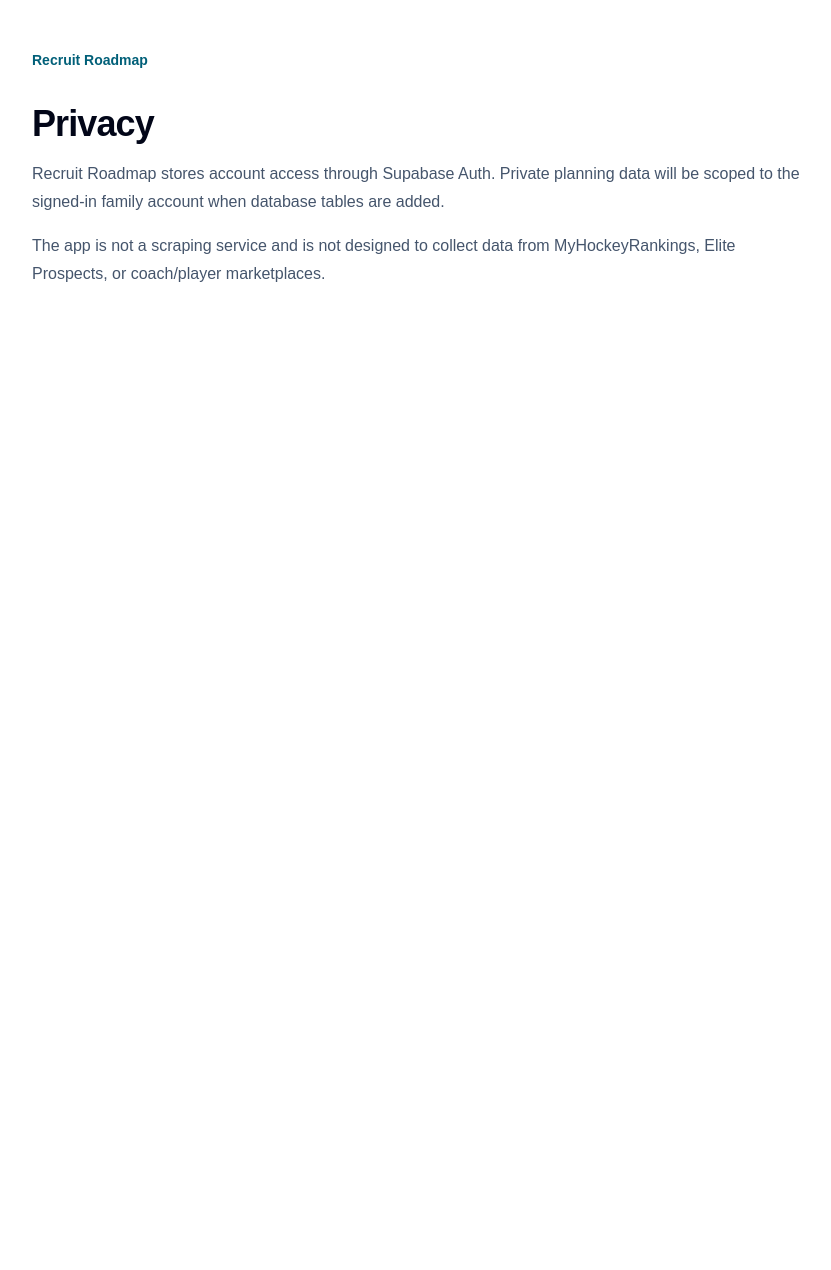
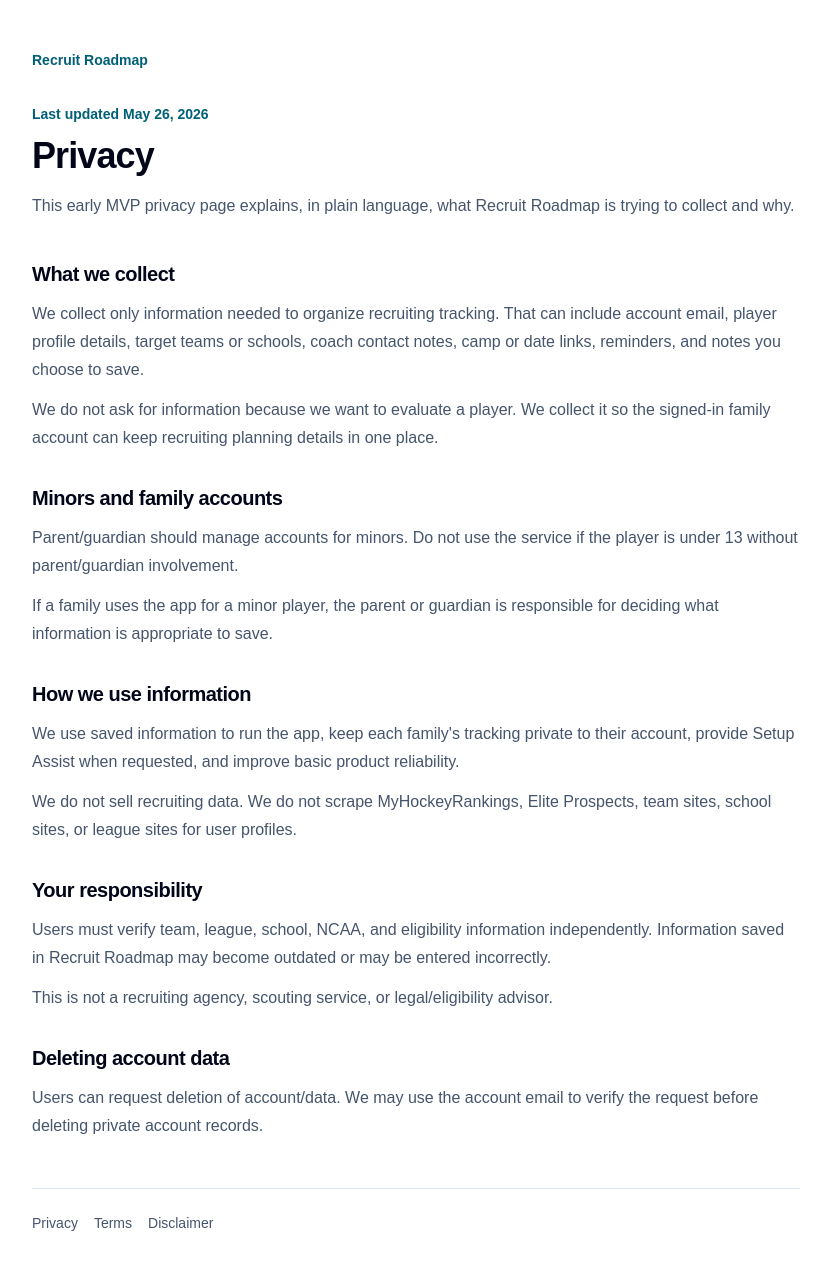
Before and after one commit to kingston-du/recruit-roadmap, a Next.js app: page /privacy in a window 1280 px wide. Shown: the top 1270 px of the page, without its empty margins (224-1055 px from the left). Before the commit the page ends 800 px from the top, so only its background shows below. Built offline with nearby package versions, Linux system fonts and the light colour scheme.

Commit message:
Add privacy terms and disclaimer pages

```diff
--- a/app/disclaimer/page.tsx
+++ b/app/disclaimer/page.tsx
@@ -1,19 +1,81 @@
 import Link from "next/link";
+
+import { LegalFooterLinks } from "@/components/recruit/legal-footer-links";
+
+const disclaimerSections = [
+  {
+    title: "Planning tool only",
+    body: [
+      "Recruit Roadmap helps families organize targets, dates, contacts, profile links, notes, and next steps. This is not a recruiting agency, scouting service, or legal/eligibility advisor.",
+      "The app does not evaluate players, rank players, decide where players should go, send messages to coaches, or scrape recruiting websites.",
+    ],
+  },
+  {
+    title: "No guaranteed outcomes",
+    body: [
+      "We do not guarantee roster spots, scholarships, placement, coach responses, or recruiting outcomes.",
+      "Any recruiting result depends on many people and rules outside this app, including players, families, coaches, teams, schools, leagues, and eligibility organizations.",
+    ],
+  },
+  {
+    title: "Verify independently",
+    body: [
+      "Users must verify team, league, school, NCAA, and eligibility information independently. Do not rely on saved notes, links, or dates as the final source of truth.",
+      "Before making decisions, check current official team, league, school, NCAA, and eligibility resources.",
+    ],
+  },
+  {
+    title: "Minors",
+    body: [
+      "Parent/guardian should manage accounts for minors. Do not use the service if the player is under 13 without parent/guardian involvement.",
+    ],
+  },
+  {
+    title: "Privacy reminder",
+    body: [
+      "We collect only information needed to organize recruiting tracking. Users can request deletion of account/data.",
+    ],
+  },
+];
 
 export default function DisclaimerPage() {
   return (
     <main className="min-h-screen bg-white px-5 py-12 text-slate-950">
-      <article className="mx-auto max-w-3xl">
+      <div className="mx-auto flex min-h-[calc(100vh-6rem)] max-w-3xl flex-col">
+        <article className="flex-1">
           <Link href="/" className="text-sm font-semibold text-cyan-800">
             Recruit Roadmap
           </Link>
-        <h1 className="mt-8 text-4xl font-semibold tracking-tight">Disclaimer</h1>
+          <p className="mt-8 text-sm font-semibold text-cyan-800">Last updated May 26, 2026</p>
+          <h1 className="mt-3 text-4xl font-semibold tracking-tight">Disclaimer</h1>
           <p className="mt-4 text-base leading-7 text-slate-600">
-          Recruit Roadmap helps families organize targets, dates, contacts, and next
-          steps. It does not evaluate players, advise where a player should go, contact
-          coaches, scrape recruiting sites, or promise any recruiting result.
+            This page keeps the boundary clear: Recruit Roadmap is for organizing
+            family recruiting work, not for promising or deciding recruiting results.
           </p>
+
+          <div className="mt-10 grid gap-8">
+            {disclaimerSections.map((section) => (
+              <section key={section.title}>
+                <h2 className="text-xl font-semibold tracking-tight">{section.title}</h2>
+                <div className="mt-3 grid gap-3">
+                  {section.body.map((paragraph) => (
+                    <p key={paragraph} className="text-base leading-7 text-slate-600">
+                      {paragraph}
+                    </p>
+                  ))}
+                </div>
+              </section>
+            ))}
+          </div>
         </article>
+
+        <footer className="mt-12 border-t border-slate-200 pt-6">
+          <LegalFooterLinks
+            className="flex flex-wrap gap-4 text-sm"
+            linkClassName="text-slate-600 hover:text-cyan-800"
+          />
+        </footer>
+      </div>
     </main>
   );
 }
--- a/app/privacy/page.tsx
+++ b/app/privacy/page.tsx
@@ -1,23 +1,82 @@
 import Link from "next/link";
+
+import { LegalFooterLinks } from "@/components/recruit/legal-footer-links";
+
+const privacySections = [
+  {
+    title: "What we collect",
+    body: [
+      "We collect only information needed to organize recruiting tracking. That can include account email, player profile details, target teams or schools, coach contact notes, camp or date links, reminders, and notes you choose to save.",
+      "We do not ask for information because we want to evaluate a player. We collect it so the signed-in family account can keep recruiting planning details in one place.",
+    ],
+  },
+  {
+    title: "Minors and family accounts",
+    body: [
+      "Parent/guardian should manage accounts for minors. Do not use the service if the player is under 13 without parent/guardian involvement.",
+      "If a family uses the app for a minor player, the parent or guardian is responsible for deciding what information is appropriate to save.",
+    ],
+  },
+  {
+    title: "How we use information",
+    body: [
+      "We use saved information to run the app, keep each family's tracking private to their account, provide Setup Assist when requested, and improve basic product reliability.",
+      "We do not sell recruiting data. We do not scrape MyHockeyRankings, Elite Prospects, team sites, school sites, or league sites for user profiles.",
+    ],
+  },
+  {
+    title: "Your responsibility",
+    body: [
+      "Users must verify team, league, school, NCAA, and eligibility information independently. Information saved in Recruit Roadmap may become outdated or may be entered incorrectly.",
+      "This is not a recruiting agency, scouting service, or legal/eligibility advisor.",
+    ],
+  },
+  {
+    title: "Deleting account data",
+    body: [
+      "Users can request deletion of account/data. We may use the account email to verify the request before deleting private account records.",
+    ],
+  },
+];
 
 export default function PrivacyPage() {
   return (
     <main className="min-h-screen bg-white px-5 py-12 text-slate-950">
-      <article className="mx-auto max-w-3xl">
+      <div className="mx-auto flex min-h-[calc(100vh-6rem)] max-w-3xl flex-col">
+        <article className="flex-1">
           <Link href="/" className="text-sm font-semibold text-cyan-800">
             Recruit Roadmap
           </Link>
-        <h1 className="mt-8 text-4xl font-semibold tracking-tight">Privacy</h1>
+          <p className="mt-8 text-sm font-semibold text-cyan-800">Last updated May 26, 2026</p>
+          <h1 className="mt-3 text-4xl font-semibold tracking-tight">Privacy</h1>
           <p className="mt-4 text-base leading-7 text-slate-600">
-          Recruit Roadmap stores account access through Supabase Auth. Private planning
-          data will be scoped to the signed-in family account when database tables are
-          added.
+            This early MVP privacy page explains, in plain language, what Recruit
+            Roadmap is trying to collect and why.
           </p>
-        <p className="mt-4 text-base leading-7 text-slate-600">
-          The app is not a scraping service and is not designed to collect data from
-          MyHockeyRankings, Elite Prospects, or coach/player marketplaces.
+
+          <div className="mt-10 grid gap-8">
+            {privacySections.map((section) => (
+              <section key={section.title}>
+                <h2 className="text-xl font-semibold tracking-tight">{section.title}</h2>
+                <div className="mt-3 grid gap-3">
+                  {section.body.map((paragraph) => (
+                    <p key={paragraph} className="text-base leading-7 text-slate-600">
+                      {paragraph}
                     </p>
+                  ))}
+                </div>
+              </section>
+            ))}
+          </div>
         </article>
+
+        <footer className="mt-12 border-t border-slate-200 pt-6">
+          <LegalFooterLinks
+            className="flex flex-wrap gap-4 text-sm"
+            linkClassName="text-slate-600 hover:text-cyan-800"
+          />
+        </footer>
+      </div>
     </main>
   );
 }
--- a/app/terms/page.tsx
+++ b/app/terms/page.tsx
@@ -1,22 +1,84 @@
 import Link from "next/link";
+
+import { LegalFooterLinks } from "@/components/recruit/legal-footer-links";
+
+const termsSections = [
+  {
+    title: "What this service is",
+    body: [
+      "Recruit Roadmap is a planning and organization tool for hockey families. It helps users track their own player profile details, target teams or schools, coach contact notes, camps, dates, links, and next steps.",
+      "This is not a recruiting agency, scouting service, or legal/eligibility advisor.",
+    ],
+  },
+  {
+    title: "Accounts for minors",
+    body: [
+      "Parent/guardian should manage accounts for minors. Do not use the service if the player is under 13 without parent/guardian involvement.",
+      "Parents and guardians are responsible for deciding what information about a minor player is entered into the app.",
+    ],
+  },
+  {
+    title: "No recruiting promises",
+    body: [
+      "We do not guarantee roster spots, scholarships, placement, coach responses, or recruiting outcomes.",
+      "The app does not decide where a player should go, does not contact coaches for users, and does not provide scouting evaluations.",
+    ],
+  },
+  {
+    title: "User responsibility",
+    body: [
+      "Users must verify team, league, school, NCAA, and eligibility information independently. Rules, rosters, costs, deadlines, and eligibility requirements can change.",
+      "Users are responsible for their own outreach, research, decisions, and compliance with any team, league, school, NCAA, or eligibility rules that apply.",
+    ],
+  },
+  {
+    title: "Data and deletion",
+    body: [
+      "We collect only information needed to organize recruiting tracking and operate the account.",
+      "Users can request deletion of account/data. We may verify the request through the account email before deleting private account records.",
+    ],
+  },
+];
 
 export default function TermsPage() {
   return (
     <main className="min-h-screen bg-white px-5 py-12 text-slate-950">
-      <article className="mx-auto max-w-3xl">
+      <div className="mx-auto flex min-h-[calc(100vh-6rem)] max-w-3xl flex-col">
+        <article className="flex-1">
           <Link href="/" className="text-sm font-semibold text-cyan-800">
             Recruit Roadmap
           </Link>
-        <h1 className="mt-8 text-4xl font-semibold tracking-tight">Terms</h1>
+          <p className="mt-8 text-sm font-semibold text-cyan-800">Last updated May 26, 2026</p>
+          <h1 className="mt-3 text-4xl font-semibold tracking-tight">Terms</h1>
           <p className="mt-4 text-base leading-7 text-slate-600">
-          Recruit Roadmap is a planning and organization tool for hockey families. It is
-          not a recruiting agency, scouting service, coach/player marketplace, or
-          guarantee of roster spots, scholarships, coach replies, or outcomes.
+            These early MVP terms are written for hockey families, not lawyers. By
+            using Recruit Roadmap, you agree to use it as an organization tool and
+            to verify important recruiting information yourself.
           </p>
-        <p className="mt-4 text-base leading-7 text-slate-600">
-          Families are responsible for their own research, outreach, and decisions.
+
+          <div className="mt-10 grid gap-8">
+            {termsSections.map((section) => (
+              <section key={section.title}>
+                <h2 className="text-xl font-semibold tracking-tight">{section.title}</h2>
+                <div className="mt-3 grid gap-3">
+                  {section.body.map((paragraph) => (
+                    <p key={paragraph} className="text-base leading-7 text-slate-600">
+                      {paragraph}
                     </p>
+                  ))}
+                </div>
+              </section>
+            ))}
+          </div>
         </article>
+
+        <footer className="mt-12 border-t border-slate-200 pt-6">
+          <LegalFooterLinks
+            className="flex flex-wrap gap-4 text-sm"
+            linkClassName="text-slate-600 hover:text-cyan-800"
+          />
+        </footer>
+      </div>
     </main>
   );
 }
--- /dev/null
+++ b/components/recruit/legal-footer-links.tsx
@@ -0,0 +1,25 @@
+import Link from "next/link";
+
+export const legalLinks = [
+  { href: "/privacy", label: "Privacy" },
+  { href: "/terms", label: "Terms" },
+  { href: "/disclaimer", label: "Disclaimer" },
+] as const;
+
+export function LegalFooterLinks({
+  className = "",
+  linkClassName = "",
+}: {
+  className?: string;
+  linkClassName?: string;
+}) {
+  return (
+    <nav className={className} aria-label="Legal links">
+      {legalLinks.map((link) => (
+        <Link key={link.href} href={link.href} className={linkClassName}>
+          {link.label}
+        </Link>
+      ))}
+    </nav>
+  );
+}
```
Also changed, not shown: app/page.tsx (+11 -0 lines), app/pricing/page.tsx (+11 -0 lines), components/recruit/app-shell.tsx (+13 -2 lines). Lines whose indentation alone changed are shown as unchanged.
